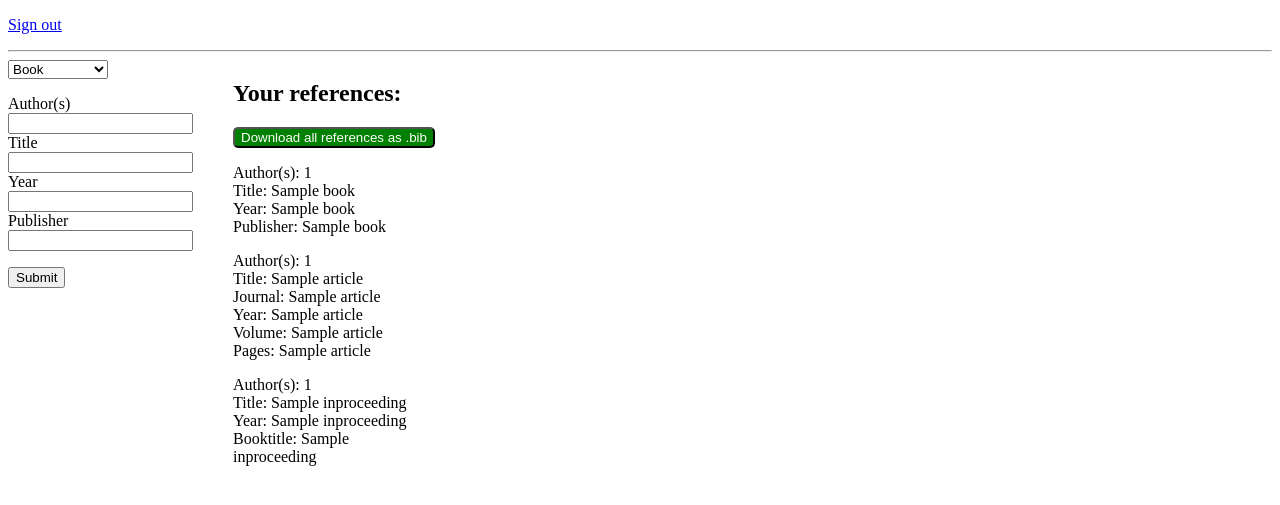
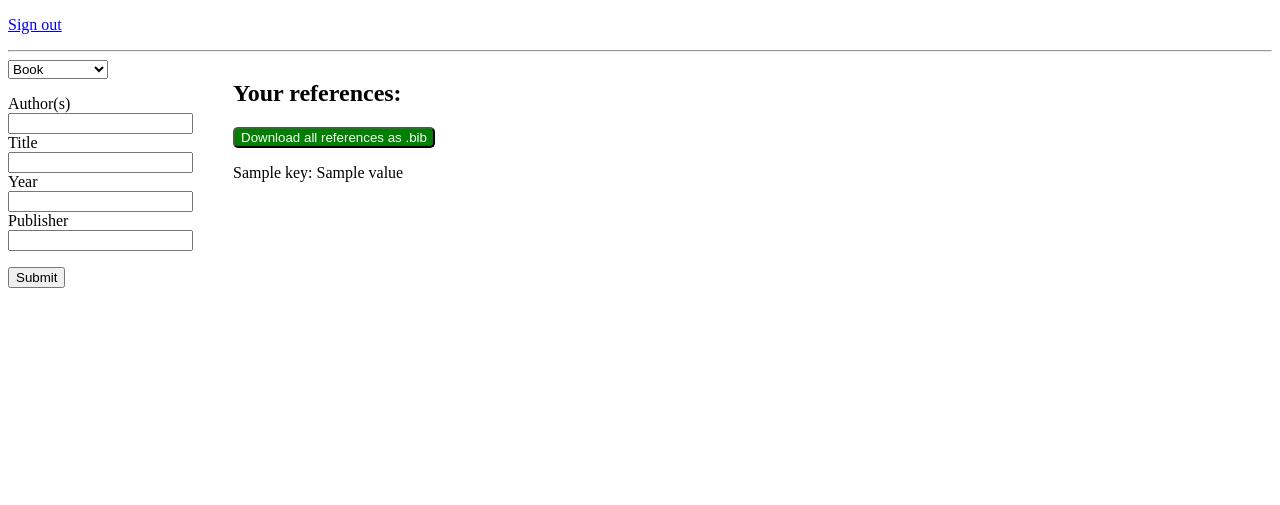
Before and after one commit to ThePushIT/PushBib, a Flask app: template src/templates/references.html in a window 1280 px wide. Shown: the top 505 px of the page. Run offline with Flask 3, Linux system fonts and the light colour scheme; the template is opened without the code that fills it: most values are stand-ins (such as "Sample title", 1, 10 or a date in 2020); some libraries are stand-ins or nearby versions.

```diff
--- a/src/templates/references.html
+++ b/src/templates/references.html
@@ -92,7 +92,7 @@ Your references
 </div>
 
 <div class="grid-child center">
-{% if books or articles or inproceedings %}
+{% if references %}
 <h2>Your references:</h2>
 <form action="/references/download">
   <input type="submit" class="download" id="download" value="Download all references as .bib"></input>
@@ -100,29 +100,10 @@ Your references
 <p></p>
 
 <form action="/references/" method="get">
-  {% for book in books %}
-    Author(s): {{ book[0] }}<br>
-    Title: {{ book[1] }}<br>
-    Year: {{ book[2] }}<br>
-    Publisher: {{ book[3] }}<br>
-    <p></p>
-  {% endfor %}
-
-  {% for article in articles %}
-    Author(s): {{ article[0] }}<br>
-    Title: {{ article[1] }}<br>
-    Journal: {{ article[2] }}<br>
-    Year: {{ article[3] }}<br>
-    Volume: {{ article[4] }}<br>
-    Pages: {{ article[5] }}<br>
-    <p></p>
-  {% endfor %}
-
-  {% for inproceeding in inproceedings %}
-    Author(s): {{ inproceeding[0] }}<br>
-    Title: {{ inproceeding[1] }}<br>
-    Year: {{ inproceeding[2] }}<br>
-    Booktitle: {{ inproceeding[3] }}<br>
+  {% for reference in references %}
+    {% for key, value in reference.items() %}
+      {{ key }}: {{ value }}<br>
+    {% endfor %}
     <p></p>
   {% endfor %}
 </form>
```
Also changed, not shown: src/controllers/references_controller.py (+3 -5 lines), src/services/reference_service.py (+61 -1 lines).
